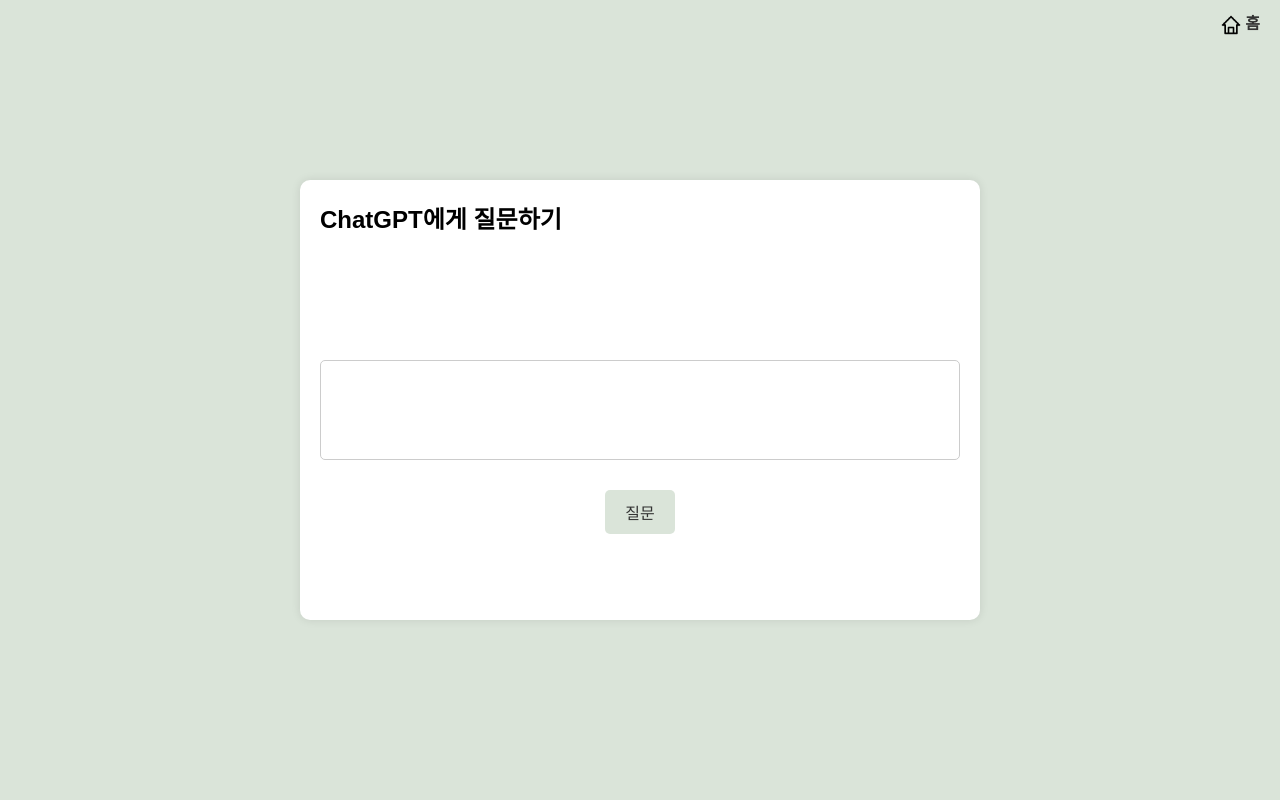
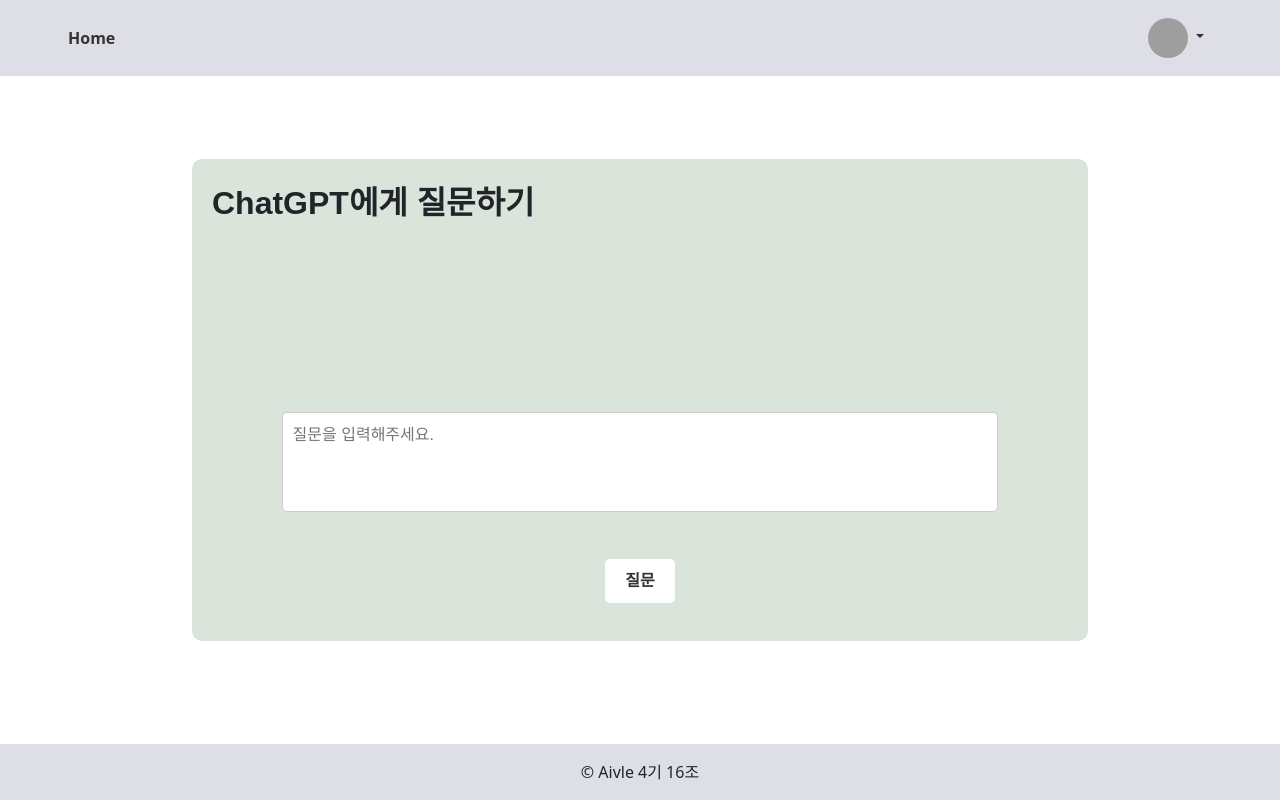
Before and after one commit to P-uyoung/KT_MP7, a Django app: page /chatgpt/ in a window 1280 px wide. Run offline with Django 4.2, Linux system fonts and the light colour scheme; parts of the project's set-up code (start-up, migrations or seed data) failed here and were passed over; grey boxes are pictures that could not be loaded.

Commit message:
chatgpt css 수정완.

```diff
--- a/chatgpt/static/gtp/chatgpt_style.css
+++ b/chatgpt/static/gtp/chatgpt_style.css
@@ -1,23 +1,23 @@
 
-
-body {
+.container {
     font-family: Arial, sans-serif;
-    background-color: #dae4d9;
+    background-color: white;
     margin: 0;
     padding: 0;
     display: flex;
     justify-content: center;
     align-items: center;
     font-weight: bold;
+    max-width: 100%;
+    height: 100%;
   }
 
-  .container {
-    width: 50%;
-    background-color: #fff;
-    padding: 20px;
+  .inner_container {
+    font-weight: bold;
+    background-color: #DAE4DA;
+    width: 70%;
+    height: 70%;
     border-radius: 10px;
-    box-shadow: 0 0 10px rgba(0, 0, 0, 0.1);
-    height: 50%;
 }
 
   .form {
@@ -25,7 +25,7 @@ body {
   }
 
   textarea {
-    width: 100%;
+    width: 80%;
     height: 100px;
     margin-bottom: 10px;
     padding: 10px;
@@ -49,11 +49,22 @@ body {
     background-color: #a5bfb4;
   }
 
-  .title{
+  .title {
     height: 40%;
-    font-size: x-large;
     font-weight: bold;
-  }
+    margin: 20px;
+    font-size: xx-large;
+}
+
+#question{
+  margin: 20px;
+}
+
+#text-button{
+  background-color: white;
+  font-weight: bold;
+}
+
 
   /* 네비게이션 바 스타일 */
 .navbar {
--- a/chatgpt/templates/gpt/index.html
+++ b/chatgpt/templates/gpt/index.html
@@ -1,24 +1,22 @@
+{% extends 'layout.html' %}
 {% load static %}
 {% block extrahead %}
-<link rel="stylesheet" href="{% static 'gtp/chatgpt_style.css' %}">
 {% endblock %}
 
 <!-- 디자인은 수정될 예정 -->
-<nav class="navbar">
-    <ul class="navbar-nav">
-        <li class="nav-item">
-            <a href="{% url 'home' %}" class="nav-link">
-                <img src="{% static 'icons/home-icon.png' %}" alt="Home" class="nav-icon"> 홈
-            </a>
-        </li>
-    </ul>
-</nav>
 
+{% block content %}
+    <link rel="stylesheet" href="{% static 'gtp/chatgpt_style.css' %}">
+    <main class="flex-grow-1">
         <div class = "container">
+            <div class = "inner_container">
                 <div class = "title">ChatGPT에게 질문하기</div>
                 <form class = "form" action="chat" method="post" entype="application/x-www-form-urlencoded">
                     {% csrf_token %}
-            <div><textarea id="question" name="question"></textarea></div>
-            <div><button id="text-button" type="submit" >질문</button></div>
+                        <div class="question"><textarea  id="question" name="question" placeholder = "질문을 입력해주세요."></textarea></div>
+                        <button id="text-button" type="submit" >질문</button>
                 </form>
             </div>
+        </div>
+    </main>
+{% endblock %}
--- a/chatgpt/views.py
+++ b/chatgpt/views.py
@@ -1,7 +1,7 @@
 from django.shortcuts import render
 from openai import OpenAI
 
-client = OpenAI(api_key="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")
+client = OpenAI(api_key="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")
 # Create your views here.
 
 
--- a/templates/index.html
+++ b/templates/index.html
@@ -11,6 +11,7 @@
                 <li class="nav-item"><a class="nav-link" href="/signlanguagetochatgpt/">수어-ChatGPT 연동</a></li>
                 <li class="nav-item"><a class="nav-link" href="/selfchatgpt/">내가 만든 ChatGPT API 사용</a></li>
                 <li class="nav-item"><a class="nav-link" href="/selfsignlanguagetochatgpt/">내가 만든 수어-ChatGPT 연동</a></li>
+
             </ul>
         </div>
     </main>
--- a/templates/layout.html
+++ b/templates/layout.html
@@ -22,15 +22,17 @@
         .nav-footer-color {
             background-color: #DEDEE6;
         }
+
     </style>
     <!-- Bootstrap CSS -->
     <link href="https://cdn.jsdelivr.net/npm/bootstrap@5.3.1/dist/css/bootstrap.min.css" rel="stylesheet" integrity="sha384-4bw+/aepP/YC94hEpVNVgiZdgIC5+VKNBQNGCHeKRQN+PtmoHDEXuppvnDJzQIu9" crossorigin="anonymous">
+
 </head>
 
 <body class="d-flex flex-column h-100">
     <!-- Navbar -->
     <nav class="nav-footer-color navbar navbar-expand-lg fixed-top">
-        <a class="navbar-brand ps-5 fw-bold" href="/">Aivle 4기 16조</a>
+        <a class="navbar-brand ps-5 fw-bold" href="{% url 'home' %}">Home</a>
 
         <ul class="navbar-nav ms-auto pe-5">
             <li class="nav-item dropdown">
@@ -49,7 +51,6 @@
     <!-- Main -->
     {% block content %}
     {% endblock %}
-
     <!-- Footer -->
     <div class="nav-footer-color container-fluid text-center py-3">
         <p class="mb-0">&copy; Aivle 4기 16조</p>
```
Also changed, not shown: chatgpt/static/gtp/chatgpt_result.css (+34 -26 lines), chatgpt/templates/gpt/result.html (+11 -16 lines), 1 other file. Lines whose indentation alone changed are shown as unchanged.
